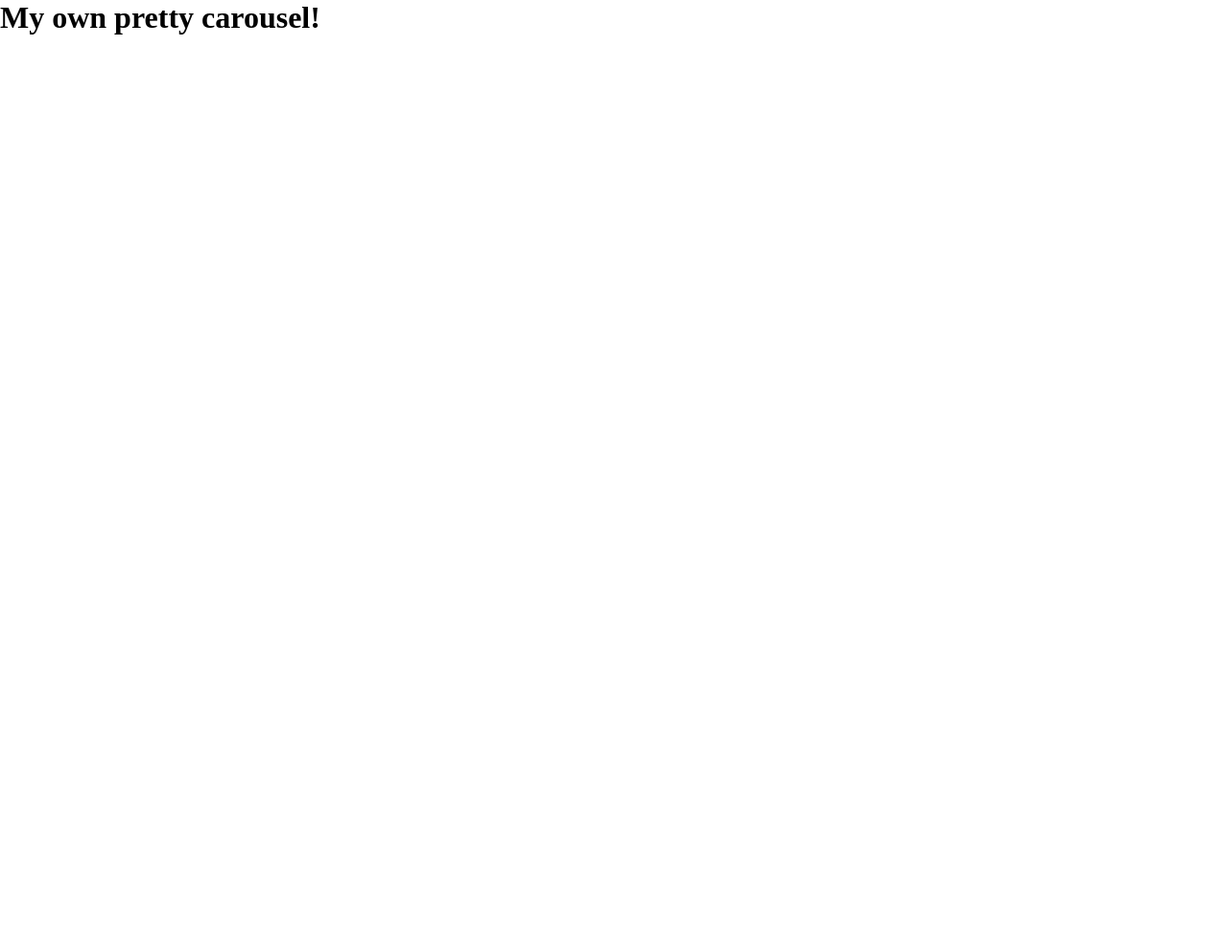
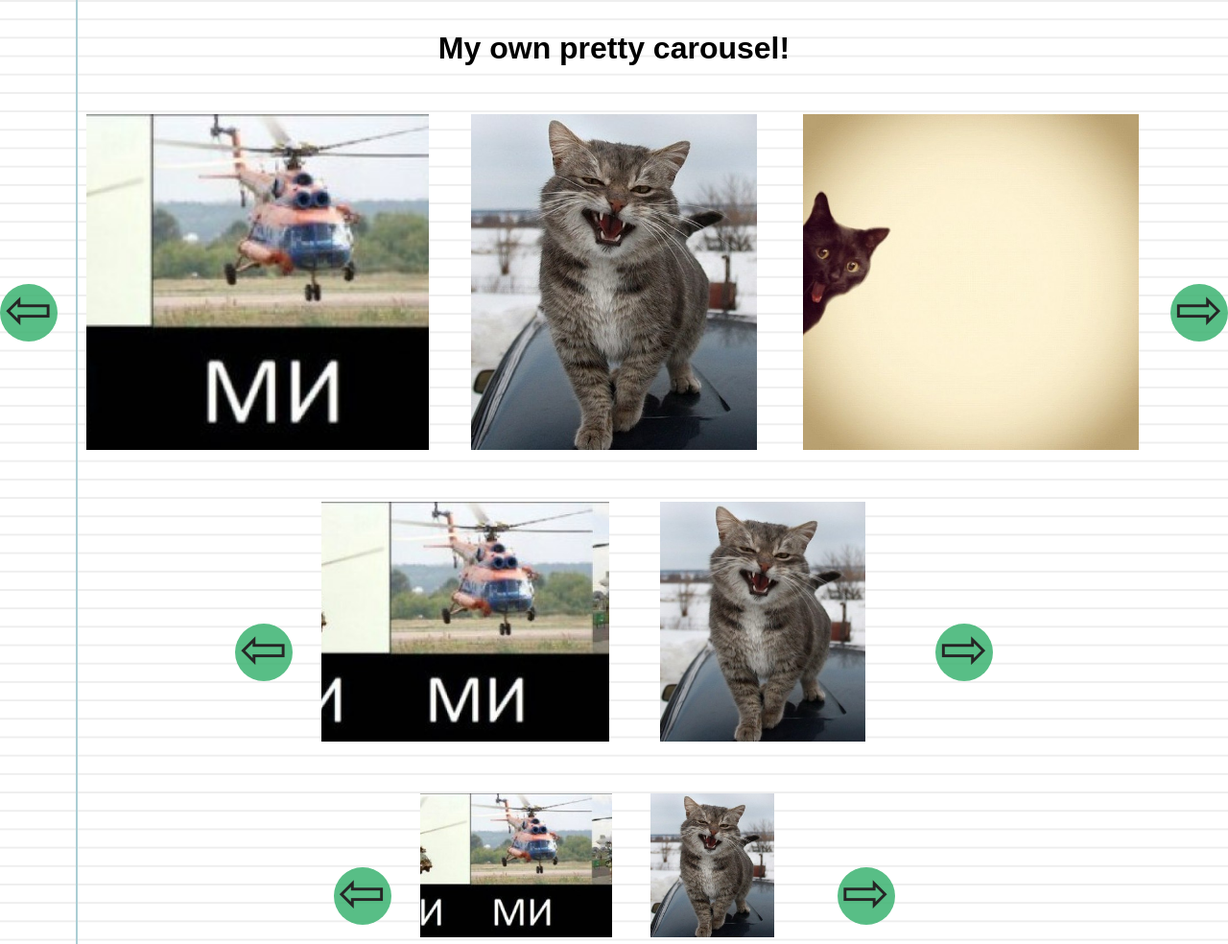
Before and after one commit to rykiAdmirala/js_6, a plain HTML site: page index.html in a window 1280 px wide. Shown: the top 984 px of the page at 96% size. Before the commit the page ends 800 px from the top, so only its background shows below. Drawn offline with nearby package versions, Linux system fonts and the light colour scheme.

Commit message:
finished carousel

```diff
--- a/css/carousel.css
+++ b/css/carousel.css
@@ -0,0 +1,41 @@
+.cc-wrapper {
+    margin: 0 auto;
+    position: relative;
+}
+.cc-hider {
+	width: 100%;
+	margin: 0 auto;
+    overflow: hidden;
+}
+.cc-carousel {
+	position: relative;
+    display: block;
+    list-style: none;
+    font-size: 0;
+    transition: transform .2s ease-in-out;
+    transform: translate3d(0, 0, 0);
+}
+.cc-element {
+    display: inline-block;
+    vertical-align: top;
+    font-size: initial;
+    text-align: center;
+}
+.cc-element img {
+    max-width: 100%;
+}
+.cc-control {
+    position: absolute;
+    top: 50%;
+    font-size: 60px;
+    -moz-user-select: none;
+    -webkit-user-select: none;
+    user-select: none;
+    cursor: pointer;
+}
+.cc-control.left {
+    left: -90px;
+}
+.cc-control.right {
+    right: -90px;
+}
--- a/css/style.css
+++ b/css/style.css
@@ -2,3 +2,48 @@
 	margin: 0;
 	padding: 0;
 }
+body {
+	padding: 0 0 100px;
+	font-family: Arial, sans-serif;
+	background-color: #fff;
+	background-image:
+	linear-gradient(90deg, transparent 79px, #abced4 79px, #abced4 81px, transparent 81px),
+	linear-gradient(#eee .1em, transparent .1em);
+	background-size: 100% 1.2em;
+}
+.wrapper {
+	max-width: 1100px;
+	margin: 0 auto;
+}
+h1 {
+	margin: 1em 0;
+	text-align: center;
+}
+section {
+	margin: 50px 0;
+}
+
+.car-car img {
+	height: 350px;
+	object-fit: cover;
+}
+.car-car2 img {
+	height: 250px;
+	object-fit: cover;
+}
+.car-car3 img {
+	height: 150px;
+	object-fit: cover;
+}
+.cc-control {
+    width: 60px;
+    height: 60px;
+    background: rgb(60, 179, 113);
+    border-radius: 100%;
+    line-height: 0.9;
+    text-align: center;
+    opacity: 0.85;
+}
+.cc-control:hover {
+	opacity: 1;
+}
--- a/index.html
+++ b/index.html
@@ -12,11 +12,12 @@
 	<script src="js/script.js"></script>
 </head>
 <body>
-
+<div class="wrapper">
 	<h1>
 		My own pretty carousel!
 	</h1>
 
+	<section>
 		<ul class="car-car">
 			<li><img src="img/slide1.jpg" alt=""></li>
 			<li><img src="img/slide2.jpg" alt=""></li>
@@ -26,9 +27,35 @@
 			<li><img src="img/slide6.jpg" alt=""></li>
 			<li><img src="img/slide7.jpg" alt=""></li>
 			<li><img src="img/slide8.jpg" alt=""></li>
-		<li><img src="img/slide9.jpg" alt=""></li>
-		<li><img src="img/slide10.jpg" alt=""></li>
 		</ul>
+	</section>
 
+	<section>
+		<ul class="car-car2">
+			<li><img src="img/slide1.jpg" alt=""></li>
+			<li><img src="img/slide2.jpg" alt=""></li>
+			<li><img src="img/slide3.jpg" alt=""></li>
+			<li><img src="img/slide4.jpg" alt=""></li>
+			<li><img src="img/slide5.jpg" alt=""></li>
+			<li><img src="img/slide6.jpg" alt=""></li>
+			<li><img src="img/slide7.jpg" alt=""></li>
+			<li><img src="img/slide8.jpg" alt=""></li>
+		</ul>
+	</section>
+
+	<section>
+		<ul class="car-car3">
+			<li><img src="img/slide1.jpg" alt=""></li>
+			<li><img src="img/slide2.jpg" alt=""></li>
+			<li><img src="img/slide3.jpg" alt=""></li>
+			<li><img src="img/slide4.jpg" alt=""></li>
+			<li><img src="img/slide5.jpg" alt=""></li>
+			<li><img src="img/slide6.jpg" alt=""></li>
+			<li><img src="img/slide7.jpg" alt=""></li>
+			<li><img src="img/slide8.jpg" alt=""></li>
+		</ul>
+	</section>
+
+</div>
 </body>
 </html>
--- a/js/carousel.js
+++ b/js/carousel.js
@@ -1,10 +1,124 @@
 (function($) {
 
-  $.fn.CarCar = function() {
+  $.fn.CarCar = function(options) {
 
-    $car = this;
-    $slides = $car.children();
-    $wrapper = $car.wrap('<div class="carcar-wrapper"></div>').parent();
+    var defaults = {
+      slideToShow : 3,
+      slideWidth : 400,
+      slideMargin : 15,
+      slideToMove : 2
+    };
+
+    var sets = $.extend(defaults, options);
+
+    var
+      $carousel = this,
+      $slides = $carousel.children(),
+      $hider = $carousel.wrap('<div class="cc-hider"></div>').parent(),
+      $wrapper = $hider.wrap('<div class="cc-wrapper"></div>').parent(),
+      slidesCount = $slides.length,
+      hiderWidth = (sets.slideWidth + sets.slideMargin) * sets.slideToShow - sets.slideMargin,
+      animating = false;
+
+    // Making slider not bigger than parent
+    if (hiderWidth > $wrapper.width()) {
+      hiderWidth = $wrapper.width();
+      sets.slideWidth = ((hiderWidth - sets.slideMargin * (sets.slideToShow-1)) / sets.slideToShow);
+    };
+
+    // Applying css to each slide
+    $slides.addClass('cc-element').css({
+      'width' : sets.slideWidth,
+      'margin-right' : sets.slideMargin
+    });
+
+    // css to initial container
+    $carousel.addClass('cc-carousel').css({
+      'width' : (sets.slideWidth + sets.slideMargin) * slidesCount
+    });
+
+    // css to outer wrapper
+    $wrapper.css('max-width', hiderWidth);
+
+    // Making controls
+    var $controlLeft = $('<div class="cc-control left">&#8678;</div>').appendTo($wrapper);
+    var $controlRight = $('<div class="cc-control right">&#8680;</div>').appendTo($wrapper);;
+
+    // Calculating offset for one step of sliding
+    var moveDistance = (sets.slideWidth + sets.slideMargin) * sets.slideToMove;
+
+    $controlLeft.on('click', moveToRight);
+    $controlRight.on('click', moveToLeft);
+
+
+    function moveToLeft() {
+      var maxOffset = $carousel.width() - $wrapper.width();
+      var currentOffset = Math.abs(parseInt($carousel.css('left')));
+
+      if (currentOffset == $carousel.width() || animating) {
+
+        return
+
+      } else if ((moveDistance + currentOffset) < maxOffset) {
+
+        animating = true;
+
+        $carousel.animate({
+            'left' : '-='+ moveDistance +'px'
+          },
+          500,
+          function() {animating = false;}
+        );
+
+      } else {
+        animating = true;
+
+        $carousel.animate({
+            'left' : '-'+ (maxOffset-sets.slideMargin) +'px'
+          },
+          500,
+          function() {animating = false;}
+        );
+
+      }
+
+    }
+
+    function moveToRight() {
+      var currentOffset = Math.abs(parseInt($carousel.css('left')));
+
+      if (currentOffset == 0 || animating) {
+
+        return
+
+      } else if (currentOffset > moveDistance) {
+
+        animating = true;
+
+        $carousel.animate({
+            'left' : '+='+ moveDistance +'px'
+          },
+          500,
+          function() {animating = false;}
+        );
+
+      } else {
+        animating = true;
+
+        $carousel.animate({
+            'left' : '0px'
+          },
+          500,
+          function() {animating = false;}
+        );
+
+      }
+
+    }
+
+
+
+
 
 
   }
--- a/js/script.js
+++ b/js/script.js
@@ -1,3 +1,16 @@
 $(function() {
 	$('.car-car').CarCar();
+
+	$('.car-car2').CarCar({
+		slideToShow : 2,
+		slideWidth : 300,
+		slideMargin : 10
+	});
+
+	$('.car-car3').CarCar({
+		slideToShow : 2,
+		slideWidth : 200,
+		slideMargin : 5,
+		slideToMove : 1
+	});
 });
```
Also changed, not shown: img/slide1.jpg (added), img/slide2.jpg (added), img/slide3.jpg (added), img/slide4.jpg (added), img/slide5.jpg (added), img/slide6.jpg (added), img/slide7.jpg (added), img/slide8.jpg (added), img/slide9.jpg (added). Lines whose indentation alone changed are shown as unchanged.
